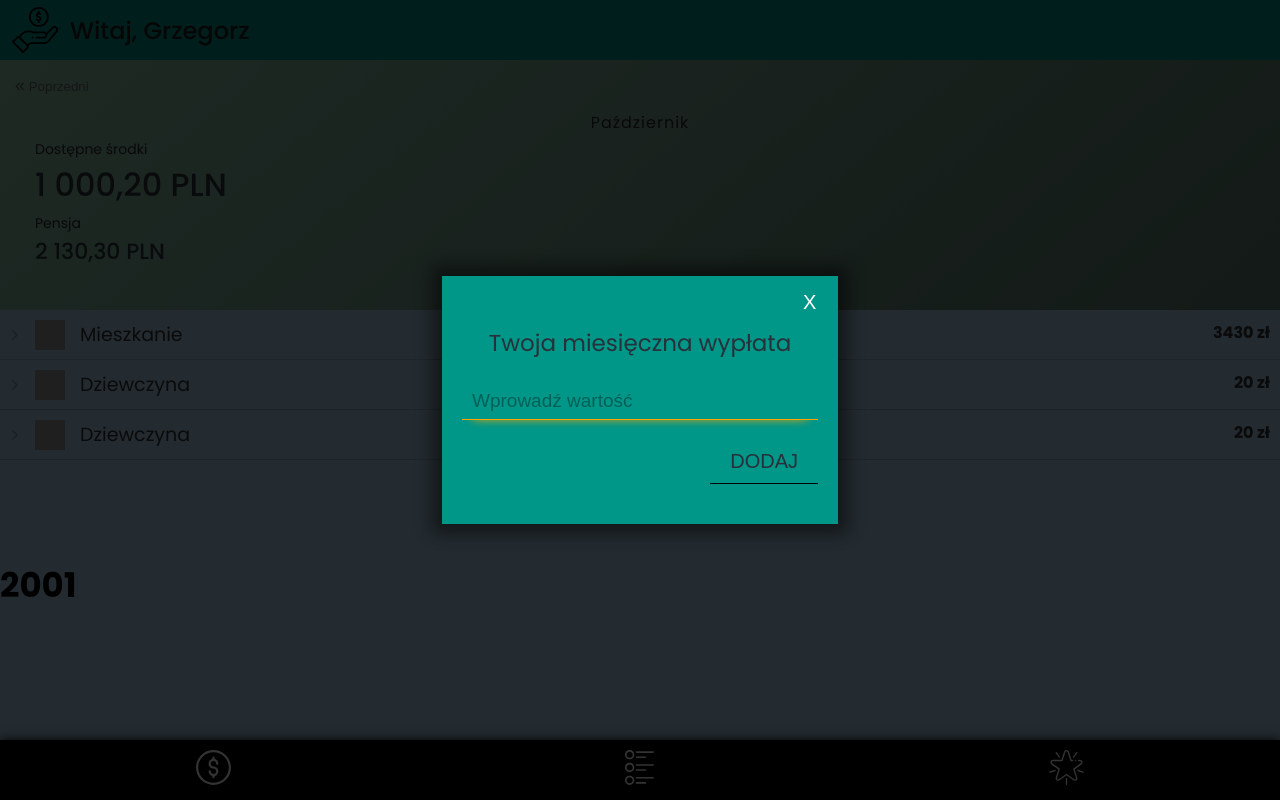
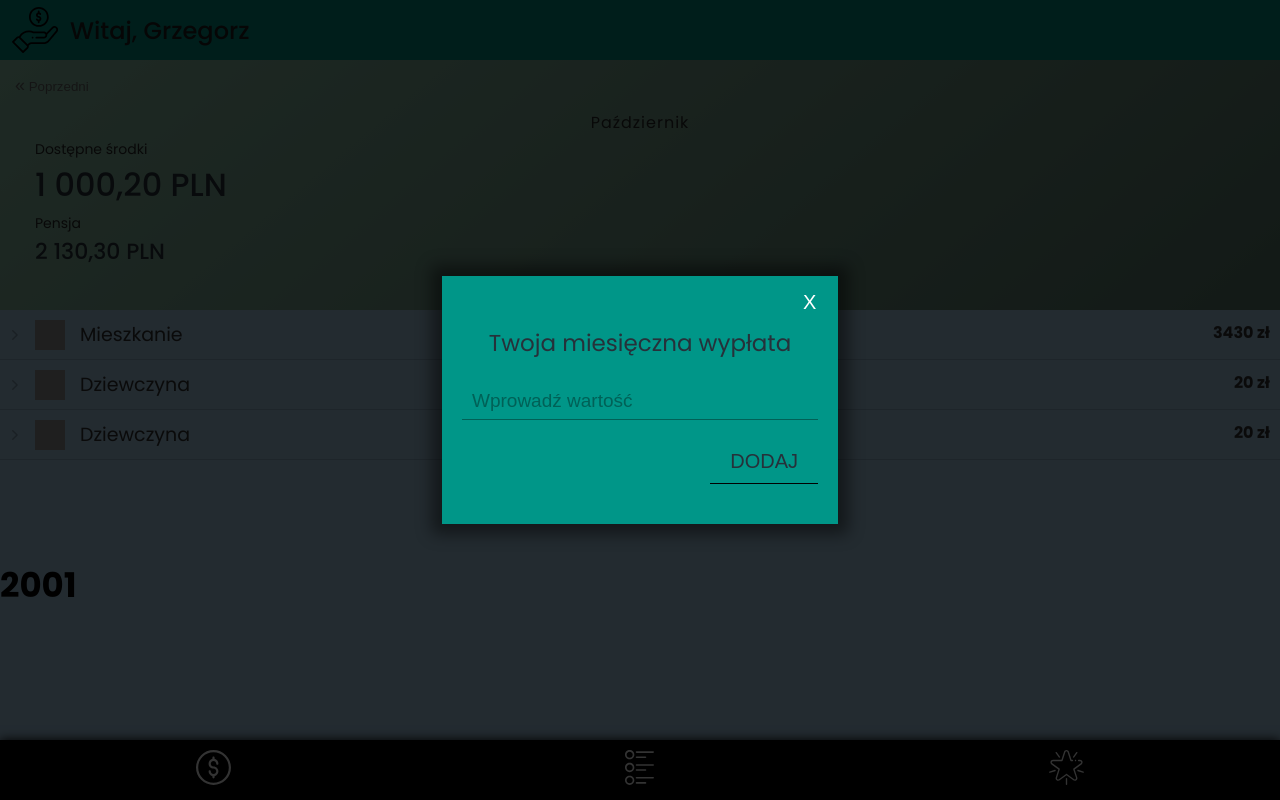
Before and after one commit to ErykFryderyk/finance-manager-app, a Vue app: page / in a window 1280 px wide. Both pictures are taken after a click on the button 213 px from the left and 767 px from the top of the page. Built offline with nearby package versions, Linux system fonts and the light colour scheme; grey boxes are pictures that could not be loaded.

Commit message:
add validation method to the budget modal

```diff
--- a/src/components/BudgetModal.vue
+++ b/src/components/BudgetModal.vue
@@ -10,7 +10,8 @@
         <p class="modal__text-info">Twoja miesięczna wypłata</p>
         <input
           v-model="value"
-          class="input-text input-text__modal input-text__modal--error"
+          class="input-text input-text__modal"
+          :class="{ error: isError}"
           type="number"
           placeholder="Wprowadź wartość"
         >
@@ -32,6 +33,7 @@ export default {
   data() {
     return {
       value: '',
+      isError: false,
     };
   },
   methods: {
@@ -39,6 +41,9 @@ export default {
       if (this.value !== '') {
         this.$emit('close-modal', this.value);
         this.value = '';
+        this.isError = false;
+      } else {
+        this.isError = true;
       }
     },
   },
@@ -129,14 +134,14 @@ export default {
         color: #016157;
         font-size: 19px;
       }
-      &--error {
-        box-shadow: 0px 10px 10px -11px orange;
-        border-bottom: 1px orange solid;
-        &:focus{
-          box-shadow: 0px 10px 10px -11px orange;
-          border-bottom: 1px orange solid;
-        }
-      }
+    }
+  }
+  .error {
+    box-shadow: 0px 10px 10px -11px orange;
+    border-bottom: 1px orange solid;
+    &:focus{
+      box-shadow: 0px 10px 10px -11px orange;
+      border-bottom: 1px orange solid;
     }
   }
   .btn__add-budget-btn{
```
